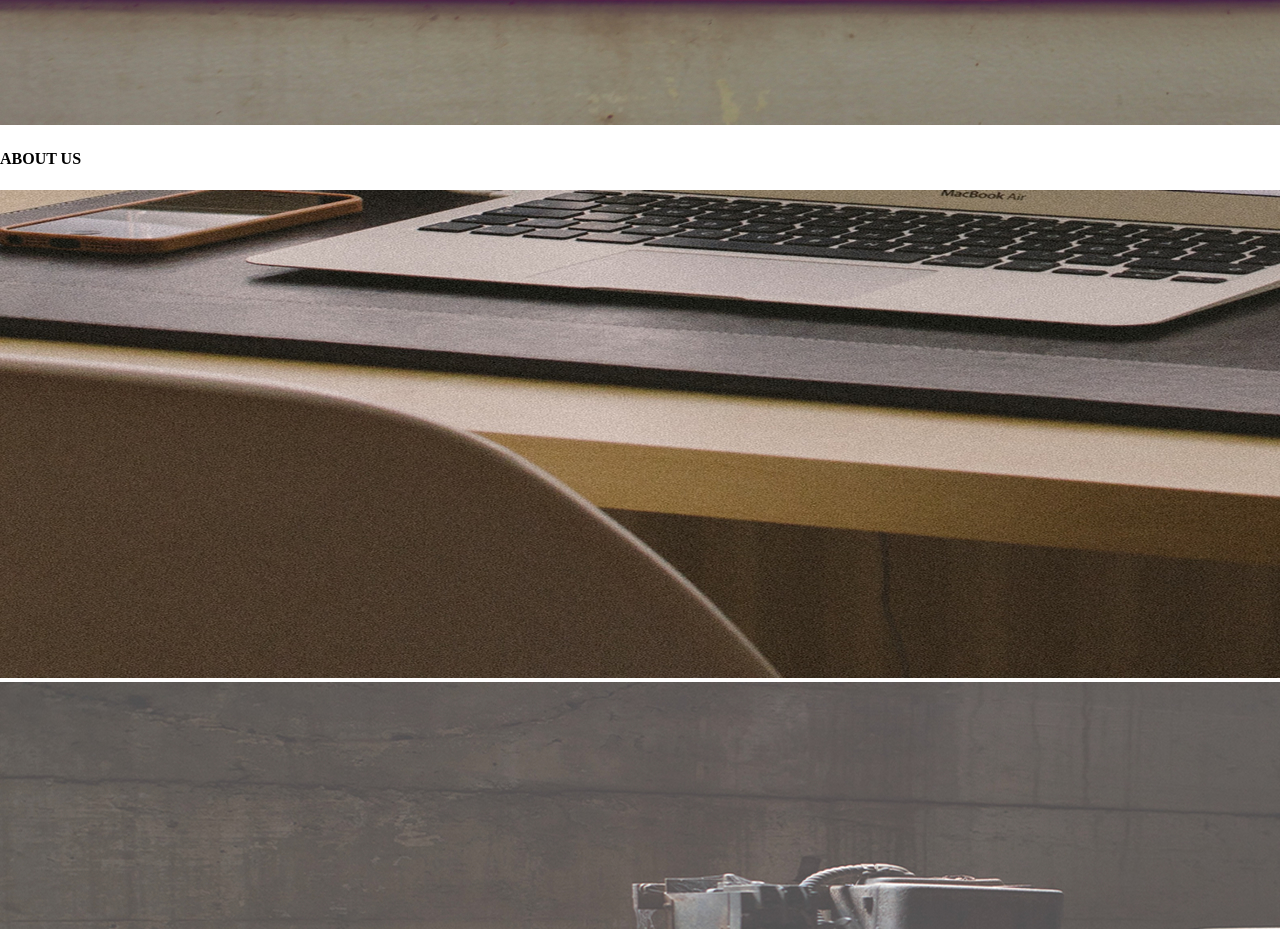
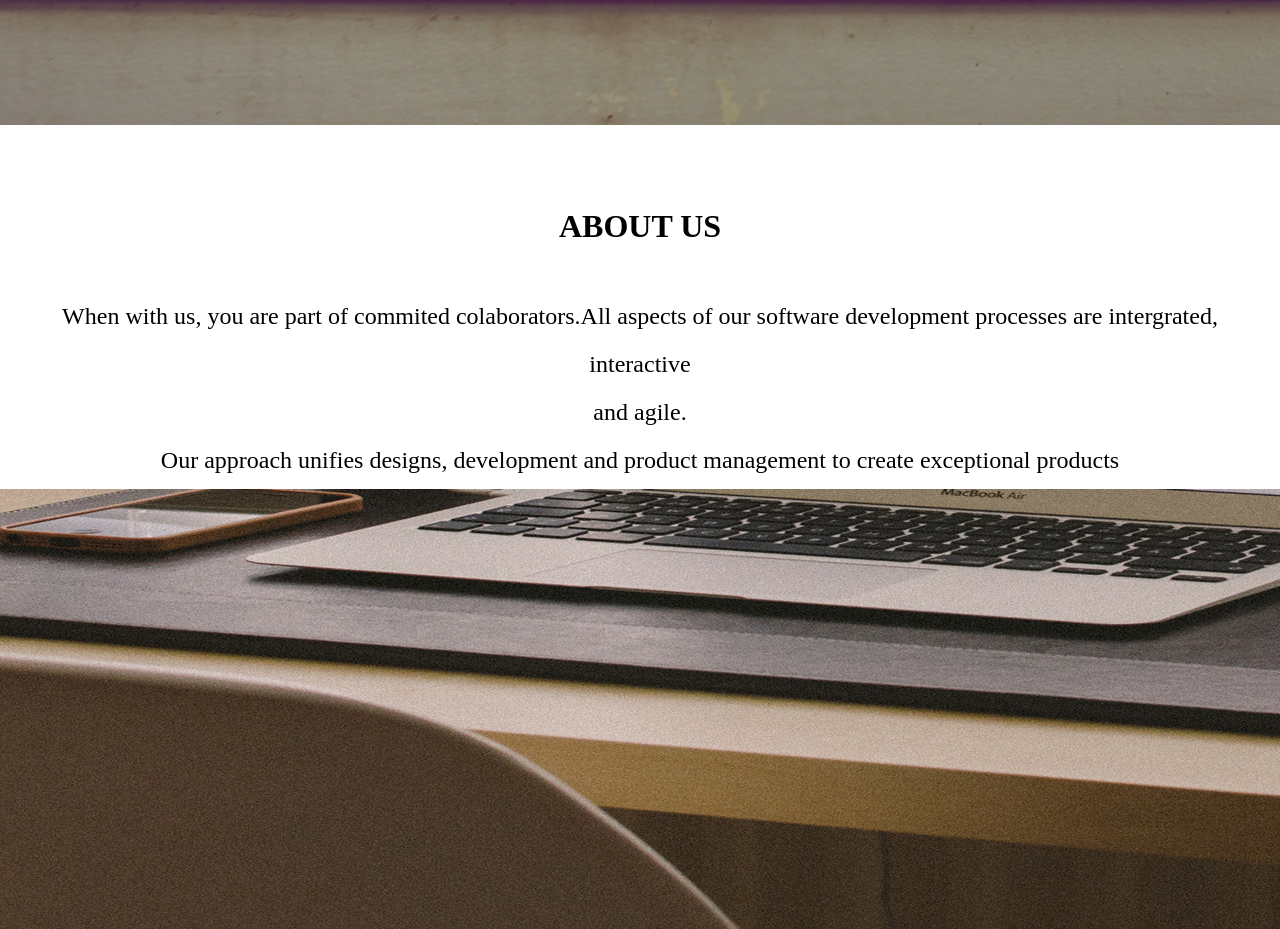
Before and after one commit to Doyo54/Week-3-Independent-Project, a plain HTML site: page index.html in a window 1280 px wide. Shown: the part 946-1875 px from the top of the page. Drawn offline with Linux system fonts and the light colour scheme.

Commit message:
The about us part has now been added and styled

```diff
--- a/index.html
+++ b/index.html
@@ -13,9 +13,10 @@
         <img class="logo" src="./logo.png">
         <img class="mouse" src="./mouse_click.png">
 
-    <h4>ABOUT US</h4>
+
     <div class="about">
-      <p></p>
+        <h4>ABOUT US</h4>
+        <p>When with us, you are part of commited colaborators.All aspects of our software development processes are intergrated, interactive <br>and agile.<br>Our approach unifies designs, development and product management to create exceptional products<br>We start each project by understanding your business goals, the user's needs and the product requirements.<br>Then we help them translate them into effective and elegant solutions.</p>
     </div>
         <img id="second"src="./secondPage.jpg">
         <img id="last" src="./lastPage.jpg">
--- a/style.css
+++ b/style.css
@@ -51,3 +51,14 @@ h2 {
     right: 48%;
     width: 2%;
 }
+.about{
+    text-align: center;
+    height: 300px;
+    padding: 30px;
+    line-height: 200%;
+    font-size: x-large;
+}
+h4 {
+    text-align: center;
+    font-size: xx-large;
+}
```
